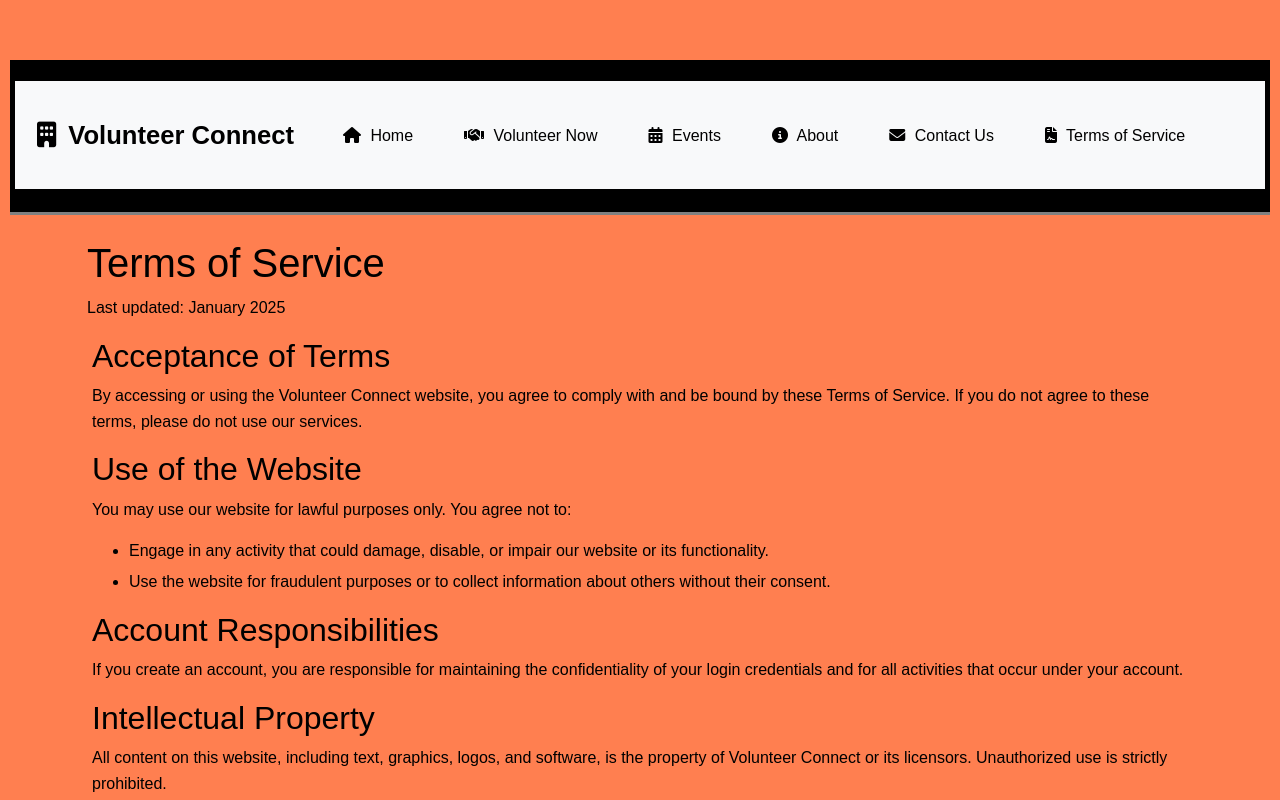
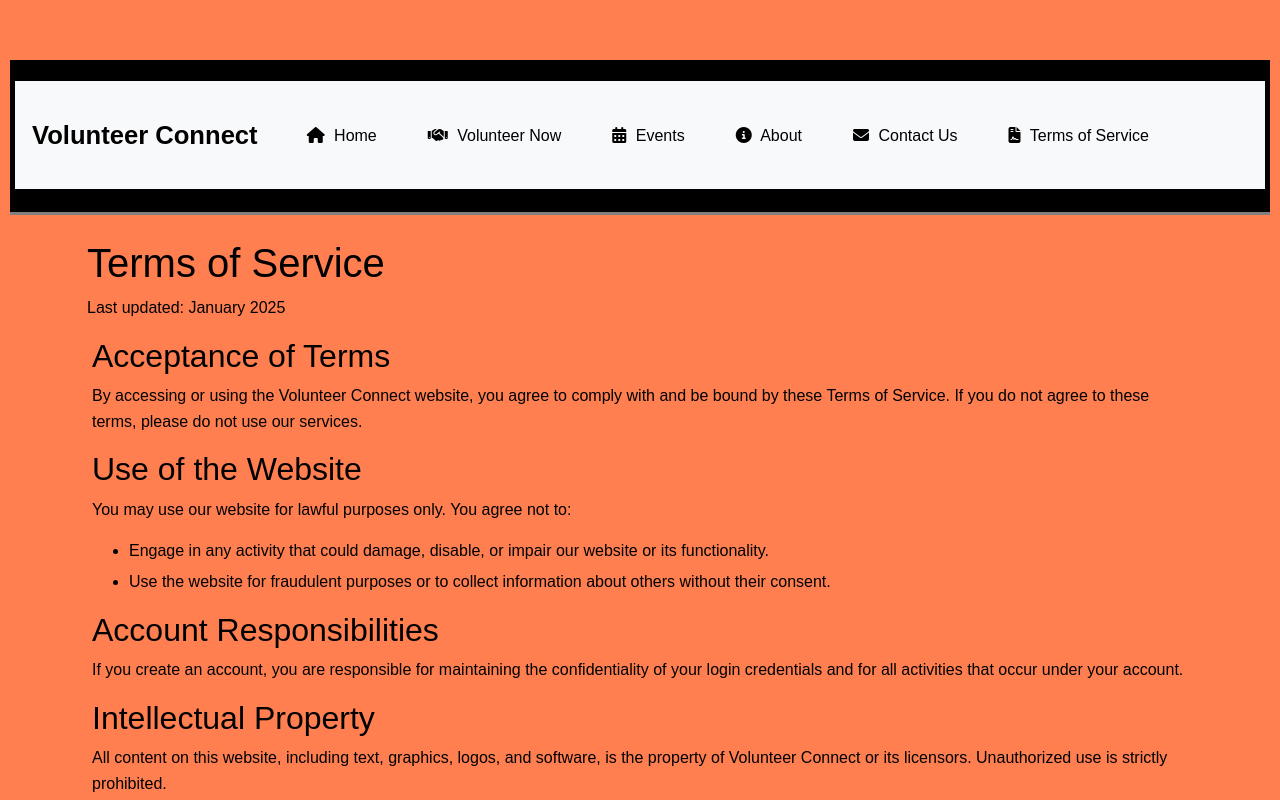
Before and after one commit to replicant005/Assignment1.github.io, a website: page terms-of-service.html in a window 1280 px wide. Shown: the top 800 px of the page. Drawn offline with nearby package versions, Linux system fonts and the light colour scheme.

Commit message:
first commit

```diff
--- a/terms-of-service.html
+++ b/terms-of-service.html
@@ -41,7 +41,7 @@ date - 28th jan 2025-->
 <header>
   <nav class="navbar navbar-expand-lg bg-body-tertiary">
     <div class="container-fluid">
-      <a class="navbar-brand" href="index.html"><i class="fa-solid fa-building"></i> Volunteer Connect</a>
+      <a class="navbar-brand" href="index.html">Volunteer Connect</a>
       <button class="navbar-toggler" type="button" data-bs-toggle="collapse" data-bs-target="#navbarSupportedContent" aria-controls="navbarSupportedContent" aria-expanded="false" aria-label="Toggle navigation">
         <span class="navbar-toggler-icon"></span>
       </button>
```
